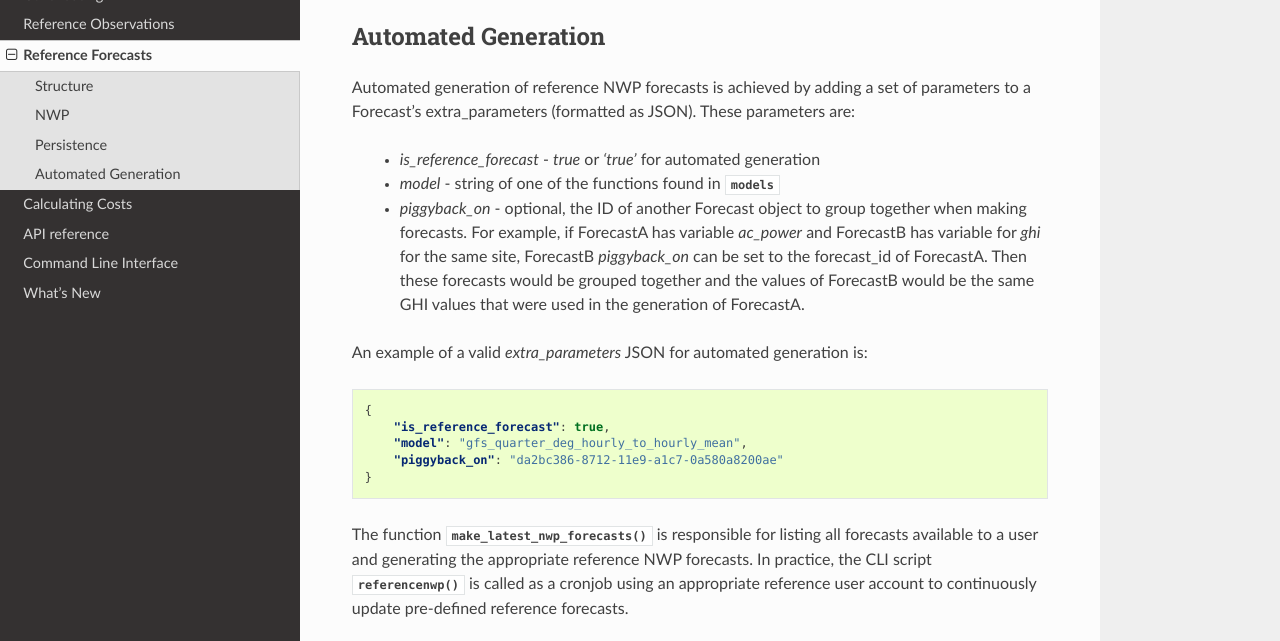
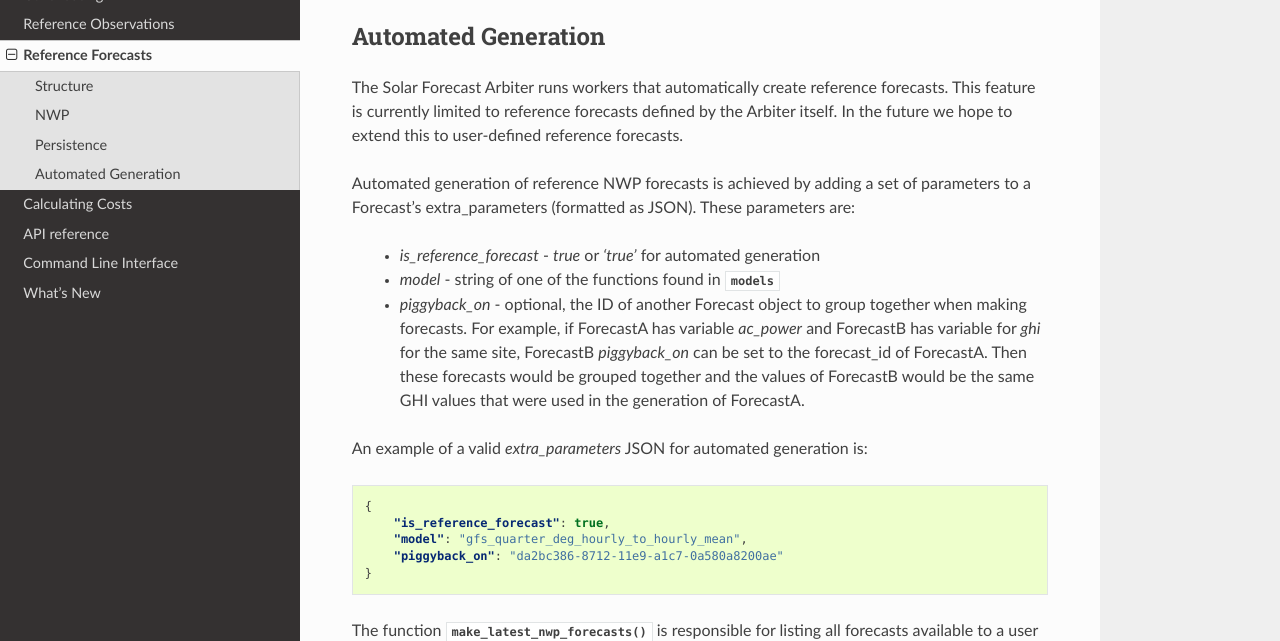
Before and after one commit to SolarArbiter/solarforecastarbiter-core, a Sphinx documentation site: the page built from docs/source/reference-forecasts.rst, in a window 1280 px wide and 900 px high, scrolled down 1350 px, cut to the strip 180-821 px from the top of the window. Built offline with Sphinx 7.4.7 and the Read the Docs theme 2.0.0, drawn with Linux system fonts in a browser that asks for light colours.

Commit message:
clarify auto reference forecasts are arbiter only (#691)
* clarify auto reference forecasts are arbiter only

* pr number

```diff
--- a/docs/source/reference-forecasts.rst
+++ b/docs/source/reference-forecasts.rst
@@ -106,6 +106,11 @@
 Automated Generation
 ====================
 
+The Solar Forecast Arbiter runs workers that automatically create reference
+forecasts. This feature is currently limited to reference forecasts defined
+by the Arbiter itself. In the future we hope to extend this to user-defined
+reference forecasts.
+
 Automated generation of reference NWP forecasts is achieved by adding
 a set of parameters to a Forecast's extra_parameters (formatted as JSON).
 These parameters are:
--- a/docs/source/whatsnew/1.0.2.rst
+++ b/docs/source/whatsnew/1.0.2.rst
@@ -57,6 +57,8 @@
   :py:func:`~reference_forecasts.persistence.persistence_probabilistic`.
   Hour ahead reference forecasts are replaced with day ahead reference
   forecasts. (:issue:`639`, :pull:`645`)
+* Clarified that automated generation of reference forecasts is currently
+  limited to privileged accounts. (:issue:`659`, :pull:`691`)
 
 Testing
 ~~~~~~~
```
Also changed, not shown: other parts of docs/source/whatsnew/1.0.2.rst (+2 -2 lines).
